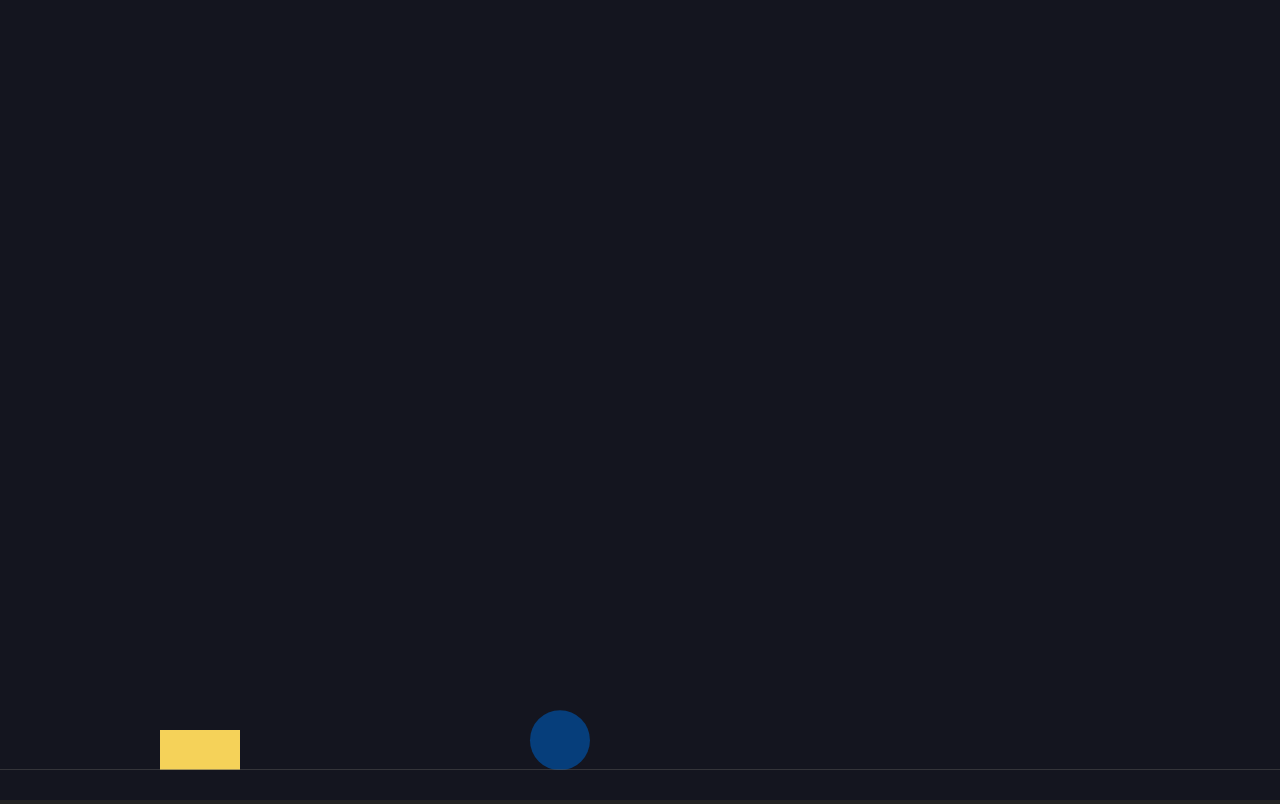
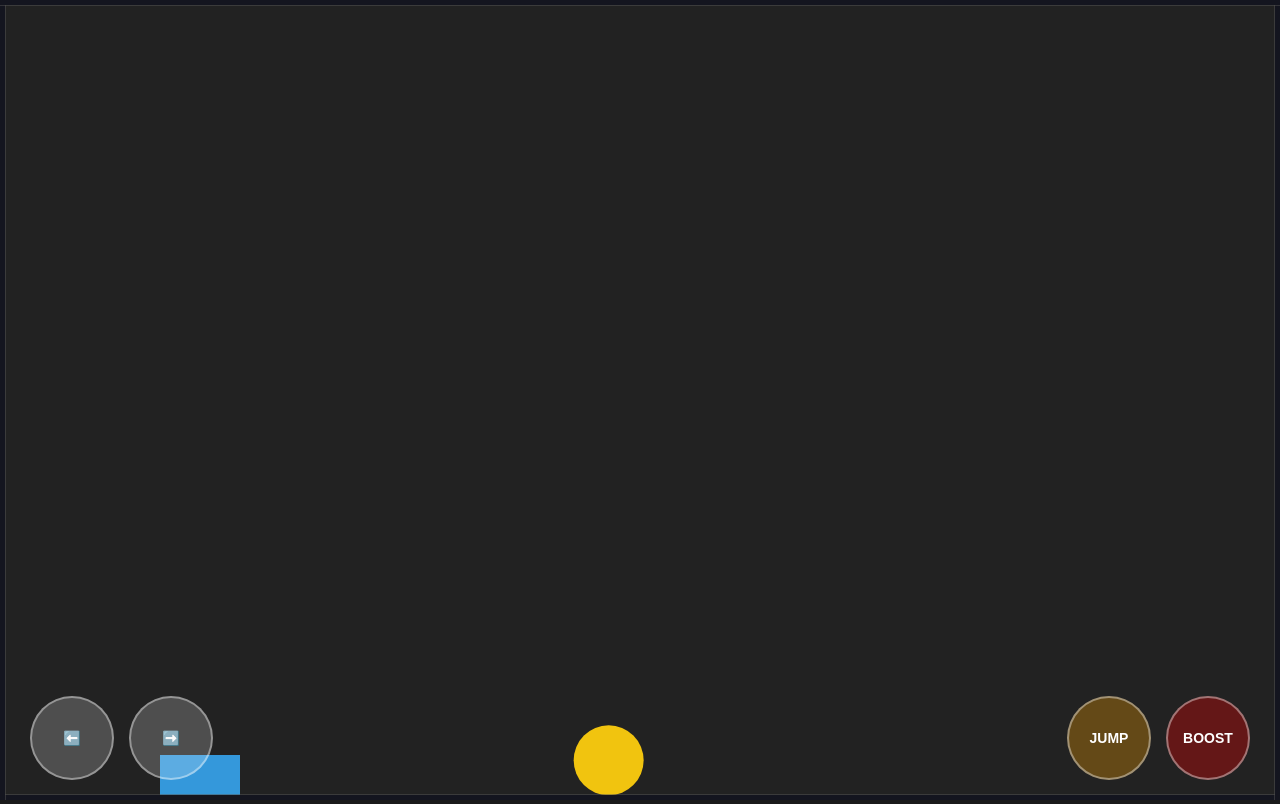
Before and after one commit to zeddoda5595-lgtm/My-rocket--game, a plain HTML site: page index.html in a window 1280 px wide. Drawn offline with nearby package versions, Linux system fonts and the light colour scheme.

Commit message:
Add files via upload

```diff
--- a/index.html
+++ b/index.html
@@ -1,31 +1,100 @@
 <!DOCTYPE html>
 <html>
 <head>
-    <title>Mini Rocket League</title>
+    <meta name="viewport" content="width=device-width, initial-scale=1.0, maximum-scale=1.0, user-scalable=no">
+    <title>Mobile Rocket 2D</title>
     <script src="https://cdnjs.cloudflare.com/ajax/libs/matter-js/0.19.0/matter.min.js"></script>
-    <style>body { margin: 0; overflow: hidden; background: #222; }</style>
+    <style>
+        body { margin: 0; overflow: hidden; background: #1a1a1a; font-family: sans-serif; touch-action: none; }
+        canvas { display: block; }
+        .controls { position: fixed; bottom: 20px; width: 100%; display: flex; justify-content: space-between; padding: 0 30px; box-sizing: border-box; pointer-events: none; }
+        .btn {
+            width: 80px; height: 80px; background: rgba(255,255,255,0.2);
+            border-radius: 50%; display: flex; align-items: center; justify-content: center;
+            color: white; font-weight: bold; font-size: 14px; pointer-events: auto;
+            user-select: none; border: 2px solid rgba(255,255,255,0.4);
+        }
+        .btn:active { background: rgba(255,255,255,0.5); transform: scale(0.9); }
+        .left-group { display: flex; gap: 15px; }
+    </style>
 </head>
 <body>
+
+<div class="controls">
+    <div class="left-group">
+        <div class="btn" id="btnLeft">⬅️</div>
+        <div class="btn" id="btnRight">➡️</div>
+    </div>
+    <div class="left-group">
+        <div class="btn" id="btnJump" style="background: rgba(255, 165, 0, 0.3);">JUMP</div>
+        <div class="btn" id="btnBoost" style="background: rgba(255, 0, 0, 0.3);">BOOST</div>
+    </div>
+</div>
+
 <script>
-    const { Engine, Render, Runner, Bodies, Composite, Body, Events } = Matter;
+    const { Engine, Render, Runner, Bodies, Composite, Body, Vector } = Matter;
     const engine = Engine.create();
-    const render = Render.create({ element: document.body, engine: engine, options: { width: window.innerWidth, height: window.innerHeight, wireframes: false }});
+    const render = Render.create({
+        element: document.body,
+        engine: engine,
+        options: { width: window.innerWidth, height: window.innerHeight, wireframes: false, background: '#222' }
+    });
 
-    // السيارة والكرة
-    const car = Bodies.rectangle(200, 500, 80, 40, { friction: 0.5 });
-    const ball = Bodies.circle(600, 500, 30, { restitution: 0.9 });
-    const ground = Bodies.rectangle(window.innerWidth/2, window.innerHeight, window.innerWidth, 60, { isStatic: true });
+    // إنشاء الأرضية والجدران
+    const ground = Bodies.rectangle(window.innerWidth/2, window.innerHeight + 25, window.innerWidth, 60, { isStatic: true });
+    const wallLeft = Bodies.rectangle(-25, window.innerHeight/2, 60, window.innerHeight, { isStatic: true });
+    const wallRight = Bodies.rectangle(window.innerWidth + 25, window.innerHeight/2, 60, window.innerHeight, { isStatic: true });
+    const ceiling = Bodies.rectangle(window.innerWidth/2, -25, window.innerWidth, 60, { isStatic: true });
 
-    Composite.add(engine.world, [car, ball, ground]);
+    // السيارة والكرة (فيزياء روكت ليق)
+    const car = Bodies.rectangle(200, window.innerHeight - 100, 80, 40, {
+        friction: 0.1, frictionAir: 0.02,
+        render: { fillStyle: '#3498db' }
+    });
+    const ball = Bodies.circle(window.innerWidth/2, 200, 35, {
+        restitution: 0.8, friction: 0.05, density: 0.001,
+        render: { fillStyle: '#f1c40f' }
+    });
 
-    // تحكم بسيط
+    Composite.add(engine.world, [car, ball, ground, wallLeft, wallRight, ceiling]);
+
+    // وظائف الحركة
+    const move = (dir) => Body.applyForce(car, car.position, { x: dir * 0.005, y: 0 });
+    const jump = () => Body.applyForce(car, car.position, { x: 0, y: -0.06 });
+    const boost = () => Body.applyForce(car, car.position, { x: Math.cos(car.angle) * 0.02, y: Math.sin(car.angle) * 0.02 });
+
+    // ربط الأزرار (Touch & Mouse)
+    const setupBtn = (id, action) => {
+        const el = document.getElementById(id);
+        let interval;
+        const start = () => { action(); interval = setInterval(action, 20); };
+        const stop = () => clearInterval(interval);
+        el.addEventListener('touchstart', (e) => { e.preventDefault(); start(); });
+        el.addEventListener('touchend', stop);
+        el.addEventListener('mousedown', start);
+        el.addEventListener('mouseup', stop);
+    };
+
+    setupBtn('btnLeft', () => move(-1));
+    setupBtn('btnRight', () => move(1));
+    setupBtn('btnJump', jump);
+    setupBtn('btnBoost', boost);
+
+    // إضافة تحكم الكيبورد أيضاً
     window.addEventListener('keydown', (e) => {
-        if(e.key === 'ArrowRight') Body.applyForce(car, car.position, {x: 0.05, y: 0});
-        if(e.key === 'ArrowUp') Body.applyForce(car, car.position, {x: 0, y: -0.1});
+        if(e.key === 'ArrowLeft') move(-1);
+        if(e.key === 'ArrowRight') move(1);
+        if(e.key === ' ') jump();
+        if(e.key === 'Shift') boost();
     });
 
     Render.run(render);
     Runner.run(Runner.create(), engine);
+
+    // إعادة ضبط الكرة إذا خرجت أو للبدء من جديد
+    setInterval(() => {
+        if (ball.position.y > window.innerHeight) Body.setPosition(ball, {x: window.innerWidth/2, y: 100});
+    }, 1000);
 </script>
 </body>
 </html>
```
